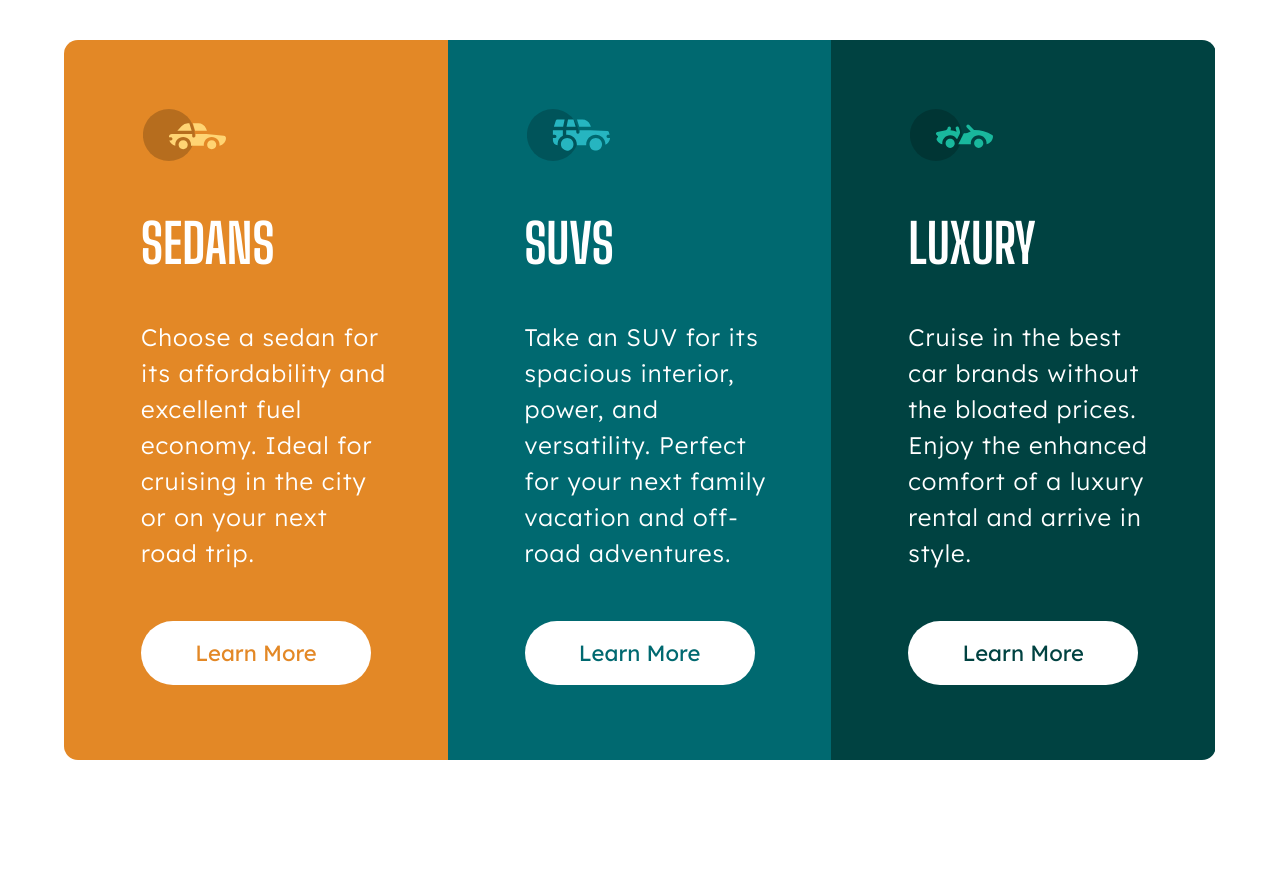
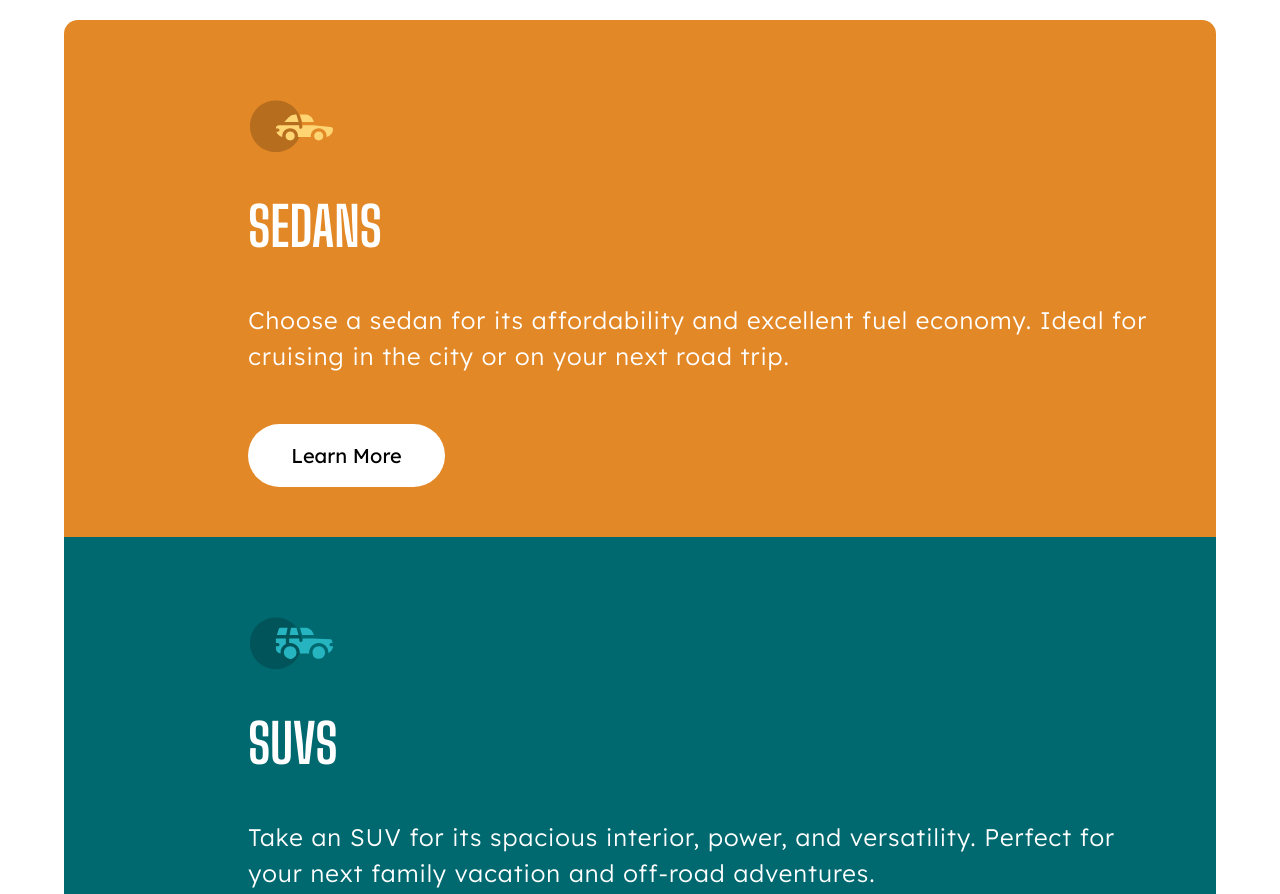
Before and after one commit to ClaudioAmareno/3-columns-review, a plain HTML site: page index.html in a window 1280 px wide. Shown: the top 894 px of the page. Before the commit the page ends 800 px from the top, so only its background shows below. Drawn offline with Linux system fonts and the light colour scheme.

Commit message:
application of guidelines

```diff
--- a/index.html
+++ b/index.html
@@ -13,9 +13,9 @@
     <main>
         <div class="card">
 
-            <div class="card__first">
+            <div class="card__first card--yellow">
                 <div class="card__first-icon">
-                    <img src="./img/icon-sedans.svg">
+                    <img class="card__first-icon-car" src="./img/icon-sedans.svg" alt="">
                 </div>
                 <div class="card__first-text">
                     <p class="card__first-text-headline">sedans</p>
@@ -28,9 +28,9 @@
                 </div>
             </div>
 
-            <div class="card__second">
+            <div class="card__second card--blue">
                 <div class="card__second-icon">
-                    <img src="./img/icon-suvs.svg">
+                    <img class="card__first-icon-car" src="./img/icon-suvs.svg" alt="">
                 </div>
                 <div class="card__second-text">
                     <p class="card__second-text-headline">suvs</p>
@@ -43,9 +43,9 @@
                 </div>
             </div>
 
-            <div class="card__third">
+            <div class="card__third card--green">
                 <div class="card__third-icon">
-                    <img src="./img/icon-luxury.svg">
+                    <img class="card__first-icon-car" src="./img/icon-luxury.svg" alt="">
                 </div>
                 <div class="card__third-text">
                     <p class="card__third-text-headline">luxury</p>
--- /dev/null
+++ b/sass/color.scss
@@ -0,0 +1,4 @@
+$first: hsl(31, 77%, 52%);
+$second: hsl(184, 100%, 22%);
+$third: hsl(179, 100%, 13%);
+$white: hsl(0, 0%, 100%);
--- a/sass/main.scss
+++ b/sass/main.scss
@@ -1,3 +1,5 @@
+@use './color.scss' as color;
+
 * {
 	box-sizing: border-box;
 	padding: 0;
@@ -5,7 +7,7 @@
 }
 
 html {
-	font-size: 1px;
+	font-size: 62.5%;
 }
 
 body {
@@ -13,57 +15,56 @@ body {
 	align-items: center;
 	justify-content: center;
 	min-height: 100vh;
-	min-width: 100vw;
 	font-family: 'Lexend Deca', sans-serif;
 	font-weight: 300;
 }
 
 .card {
 	display: flex;
-	width: 1440rem;
-	height: 720rem;
-	color: white;
-	border-radius: 14rem;
+	width: 144rem;
+	height: 72rem;
+	color: color.$white;
+	border-radius: 1.4rem;
 	overflow: hidden;
 
-	&__first {
-		background-color: hsl(31, 77%, 52%);
+	&--yellow {
+		background-color: color.$first;
 
 		&-btn {
 			&-text {
-				color: hsl(31, 77%, 52%);
+				color: color.$first;
 			}
 
 			&-text:hover {
-				background-color: hsl(31, 77%, 52%);
+				background-color: color.$first;
 			}
 		}
 	}
 
-	&__second {
-		background-color: hsl(184, 100%, 22%);
+	&--blue {
+		background-color: color.$second;
 
 		&-btn {
 			&-text {
-				color: hsl(184, 100%, 22%);
+				color: color.$second;
 			}
 
 			&-text:hover {
-				background-color: hsl(184, 100%, 22%);
+				background-color: color.$second;
 			}
 		}
 	}
 
-	&__third {
-		background-color: hsl(179, 100%, 13%);
+	&--green {
+		background-color: color.$third;
 
 		&-btn {
 			&-text {
-				color: hsl(179, 100%, 13%);
+				color: color.$third;
 			}
 
 			&-text:hover {
-				background-color: hsl(179, 100%, 13%);
+				background-color: color.$third;
 			}
 		}
 	}
@@ -72,53 +73,49 @@ body {
 	&__second,
 	&__third {
 		width: 33.3%;
-		padding-left: 77rem;
-		padding-right: 45rem;
+		padding: 0 4.5rem 0 7.7rem;
 
 		&-icon {
-			padding-top: 90rem;
-
-			img {
-				padding-left: 12rem;
-				scale: 1.5;
+			&-car {
+				padding: 7rem 0 0 1.2rem;
+				transform: scale(1.5);
 			}
 		}
 
 		&-text {
 			&-headline {
-				font-size: 56px;
-				padding-top: 56rem;
+				padding-top: 5.6rem;
+				font-size: 5.6rem;
 				text-transform: uppercase;
 				font-family: 'Big Shoulders Display', cursive;
 			}
 
 			&-info {
-				padding-top: 58rem;
-				font-size: 24px;
-				line-height: 35rem;
-				letter-spacing: 1rem;
+				padding-top: 5.8rem;
+				font-size: 2.4rem;
+				line-height: 3.5rem;
+				letter-spacing: 0.1rem;
 			}
 		}
 
 		&-btn {
-			padding-top: 90rem;
+			padding-top: 9rem;
 
 			&-text {
-				width: 240rem;
-				height: 72rem;
-				font-size: 24px;
+				padding: 2.3rem 5.2rem;
+				font-size: 2.4rem;
 				font-family: 'Lexend Deca', sans-serif;
 				font-weight: 400;
-				background-color: white;
-				border-radius: 50em;
+				background-color: color.$white;
+				border-radius: 5rem;
 				border: none;
 				transition: background-color 0.5s;
 				cursor: pointer;
 			}
 
 			&-text:hover {
-				border: 3px solid white;
-				color: white;
+				border: 3px solid color.$white;
+				color: color.$white;
 			}
 		}
 	}
@@ -127,138 +124,164 @@ body {
 @media (max-width: 576px) {
 	.card {
 		flex-direction: column;
-		width: 90vw;
+		max-width: 90vw;
 		height: auto;
-		margin: 20rem 0 20rem 0;
+		margin: 2rem 0 2rem 0;
+
+		&__first,
+		&__second,
+		&__third {
+			min-width: 90vw;
+			padding: 0 15%;
+
+			&-icon {
+				&-car {
+					padding: 6rem 0 0 0;
+					transform: scale(1);
+				}
+			}
+
+			&-text {
+				&-headline {
+					font-size: 4.2rem;
+				}
+
+				&-info {
+					padding-top: 3rem;
+					font-size: 1.4rem;
+					line-height: 3rem;
+				}
+			}
+
+			&-btn {
+				padding: 4rem 0 5rem 0;
+
+				&-text {
+					padding: 1.6rem 3.5rem;
+					font-size: 1.5rem;
+				}
+			}
+		}
+	}
+}
+@media (min-width: 576px) and (max-width: 1280px) {
+	.card {
+		flex-direction: column;
+		max-width: 90vw;
+		height: auto;
+		margin: 2rem 0 2rem 0;
 
 		&__first,
 		&__second,
 		&__third {
 			width: 90vw;
-			padding-left: 16%;
-			padding-right: 16%;
+			padding: 0 16%;
 
 			&-icon {
-				padding-top: 60rem;
-
-				img {
-					padding-left: 0;
-					scale: 1;
+				&-car {
+					padding: 7.5rem 0 0 1rem;
+					transform: scale(1.3);
 				}
 			}
 
 			&-text {
 				&-headline {
-					font-size: 42px;
+					font-size: 5rem;
 				}
 
 				&-info {
-					padding-top: 30rem;
-					font-size: 14px;
-					line-height: 30rem;
+					padding-top: 4.3rem;
+					font-size: 2rem;
+					line-height: 3rem;
 				}
 			}
 
 			&-btn {
-				padding-top: 40rem;
-				padding-bottom: 50rem;
+				padding: 5rem 0;
 
 				&-text {
-					width: 160rem;
-					height: 48rem;
-					font-size: 15px;
-				}
-			}
-		}
-	}
-}
-@media (min-width: 576px) and (max-width: 1279px) {
-	.card {
-		flex-direction: column;
-		width: 90vw;
-		height: auto;
-		margin: 20rem 0 20rem 0;
-
-		&__first,
-		&__second,
-		&__third {
-			width: 90vw;
-			padding-left: 16%;
-			padding-right: 16%;
-
-			&-icon {
-				padding-top: 75rem;
-
-				img {
-					padding-left: 10rem;
-					scale: 1.3;
-				}
-			}
-
-			&-text {
-				&-headline {
-					font-size: 50px;
-				}
-
-				&-info {
-					padding-top: 43rem;
-					font-size: 20px;
-					line-height: 30rem;
-				}
-			}
-
-			&-btn {
-				padding-top: 50rem;
-				padding-bottom: 50rem;
-
-				&-text {
-					width: 200rem;
-					height: 58rem;
-					font-size: 20px;
+					padding: 1.9rem 4.3rem;
+					font-size: 2rem;
 				}
 			}
 		}
 	}
 }
 
-@media (min-width: 1280px) and (max-width: 1439px) {
+@media (min-width: 1280px) and (max-width: 1440px) {
 	.card {
-		width: 90vw;
-		margin: 20rem 0 20rem 0;
+		max-width: 90vw;
+		margin: 2rem 0 2rem 0;
 
 		&__first,
 		&__second,
 		&__third {
-			padding-right: 60rem;
+			padding-right: 6rem;
 
 			&-icon {
-				padding-top: 75rem;
-
-				img {
-					padding-left: 10rem;
-					scale: 1.3;
+				&-car {
+					padding: 7.5rem 0 0 1rem;
+					transform: scale(1.3);
 				}
 			}
 
 			&-text {
 				&-headline {
-					font-size: 54px;
+					font-size: 5.4rem;
 				}
 
 				&-info {
-					padding-top: 43rem;
-					font-size: 24px;
-					line-height: 36rem;
+					padding-top: 4.3rem;
+					font-size: 2.4rem;
+					line-height: 3.6rem;
 				}
 			}
 
 			&-btn {
-				padding-top: 50rem;
+				padding-top: 5rem;
+			}
+		}
+	}
+}
+@media (max-height: 500px) {
+	.card {
+		width: 96rem;
+		height: 48rem;
+		&__first,
+		&__second,
+		&__third {
+			padding: 0 3.4rem 0 5.8rem;
+
+			&-icon {
+				&-car {
+					padding: 5.2rem 0 0 0;
+					transform: scale(1.2);
+				}
+			}
+
+			&-text {
+				&-headline {
+					padding-top: 3rem;
+					font-size: 3.5rem;
+					text-transform: uppercase;
+					font-family: 'Big Shoulders Display', cursive;
+				}
+
+				&-info {
+					padding-top: 3.9rem;
+					font-size: 1.5rem;
+					line-height: 2.6rem;
+					letter-spacing: 0.1rem;
+				}
+			}
+
+			&-btn {
+				padding-top: 4rem;
 
 				&-text {
-					width: 230rem;
-					height: 64rem;
-					font-size: 22px;
+					padding: 1.7rem 3.9rem;
+					font-size: 1.8rem;
+					background-color: color.$white;
 				}
 			}
 		}
```
Also changed, not shown: css/color.css (added), css/main.css, 2 other files.
